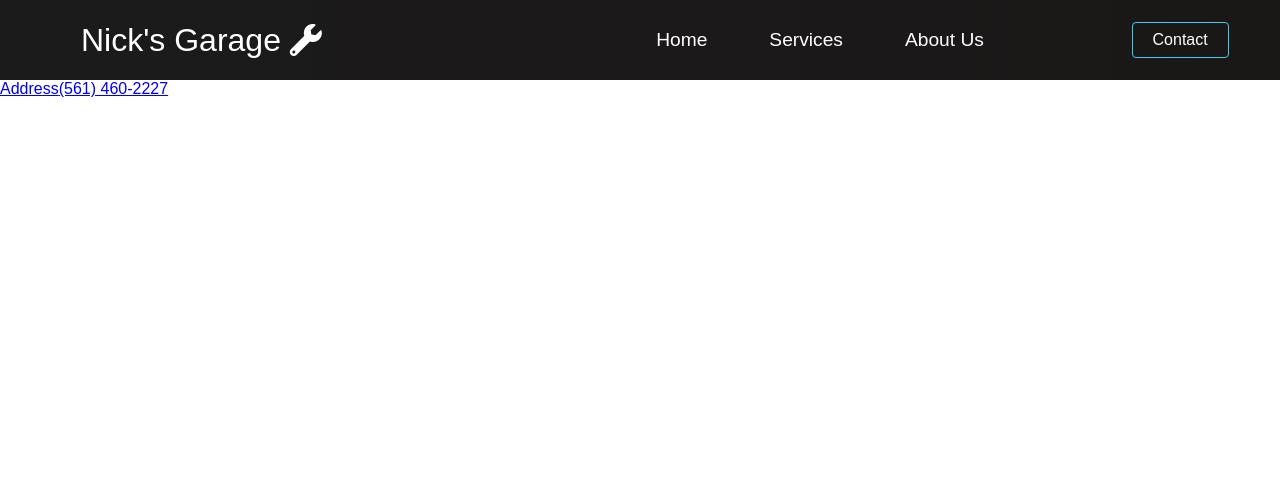
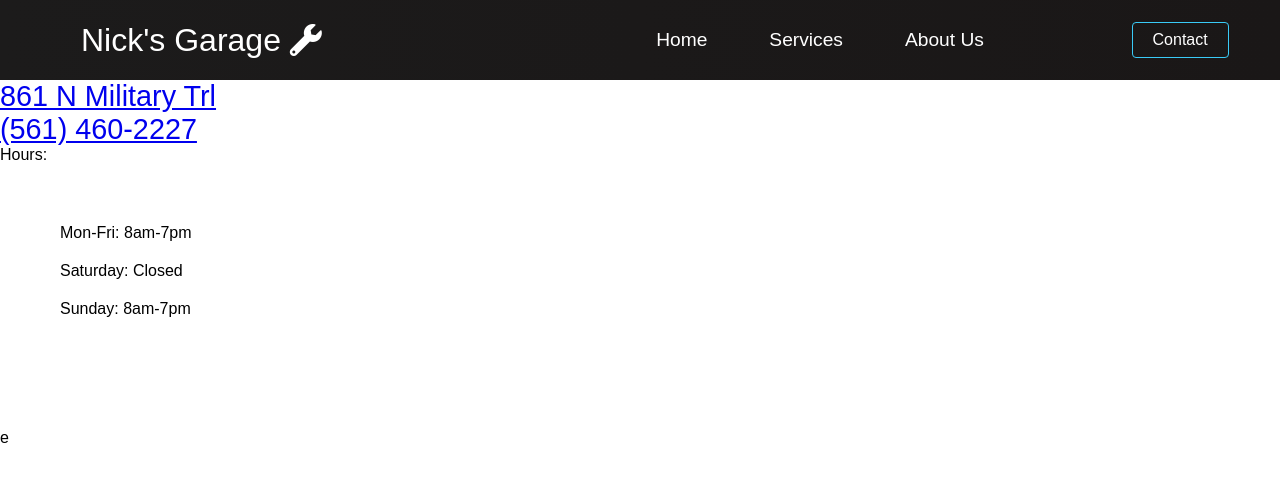
Before and after one commit to Gympiecuddles/nicks-garage, a React (Create React App) app: page /Contact in a window 1280 px wide. Shown: the top 482 px of the page. Built offline with nearby package versions, Linux system fonts and the light colour scheme.

Commit message:
Google library

```diff
--- a/package.json
+++ b/package.json
@@ -3,6 +3,7 @@
   "version": "0.1.0",
   "private": true,
   "dependencies": {
+    "@googlemaps/react-wrapper": "^1.1.19",
     "@testing-library/jest-dom": "^5.16.1",
     "@testing-library/react": "^12.1.2",
     "@testing-library/user-event": "^13.5.0",
--- a/public/index.html
+++ b/public/index.html
@@ -14,8 +14,9 @@
     integrity="sha384-DyZ88mC6Up2uqS4h/KRgHuoeGwBcD4Ng9SiP4dIRy0EXTlnuz47vAwmeGwVChigm"
     crossorigin="anonymous">
     <link rel="preconnect" href="https://fonts.googleapis.com">
-<link rel="preconnect" href="https://fonts.gstatic.com" crossorigin>
-<link href="https://fonts.googleapis.com/css2?family=Montserrat&display=swap" rel="stylesheet">
+    <link rel="preconnect" href="https://fonts.gstatic.com" crossorigin>
+    <link href="https://fonts.googleapis.com/css2?family=Montserrat&display=swap" rel="stylesheet">
+
     <!--
       manifest.json provides metadata used when your web app is installed on a
       user's mobile device or desktop. See https://developers.google.com/web/fundamentals/web-app-manifest/
--- a/src/Containers/Hero/ContactHero.css
+++ b/src/Containers/Hero/ContactHero.css
@@ -0,0 +1,28 @@
+section {
+    display: grid;
+    height: 100vh;
+    width: 100%;
+}
+
+article {
+    display: flex;
+    flex-direction: column;
+}
+
+.address {
+    font-size: 1.8rem;
+}
+
+.phone {
+    font-size: 1.8rem;
+}
+
+.Hours {
+    color: black;
+    list-style: none;
+}
+
+#map {
+    height: 400px;
+    width: 100%;
+}
--- a/src/Containers/Hero/ContactHero.js
+++ b/src/Containers/Hero/ContactHero.js
@@ -1,12 +1,24 @@
 import React from 'react'
 import './ContactHero.css'
+import { Wrapper, Status } from "@googlemaps/react-wrapper";
 
 function ContactHero() {
+
+
     return (
-        <div>
-            <a href="https://goo.gl/maps/CKHMrdoeWrvUZmJFA">Address</a>
-            <a href="tel:5614602227">(561) 460-2227</a>
-        </div>
+        <section>
+            <article>
+                <a className="address" href="https://goo.gl/maps/mYUFn9T3AVZG9AWS7">861 N Military Trl</a>
+                <a className='phone' href="tel:5614602227">(561) 460-2227</a>
+                <p>Hours:</p>
+                <ul className='Hours'>
+                    <li>Mon-Fri: 8am-7pm</li>
+                    <li>Saturday: Closed</li>
+                    <li>Sunday: 8am-7pm</li>
+                </ul>
+            </article>
+            <div id="map">e</div>
+        </section>
     )
 }
 
```
Also changed, not shown: 1 other file (tests, documents, lock files or other folders).
